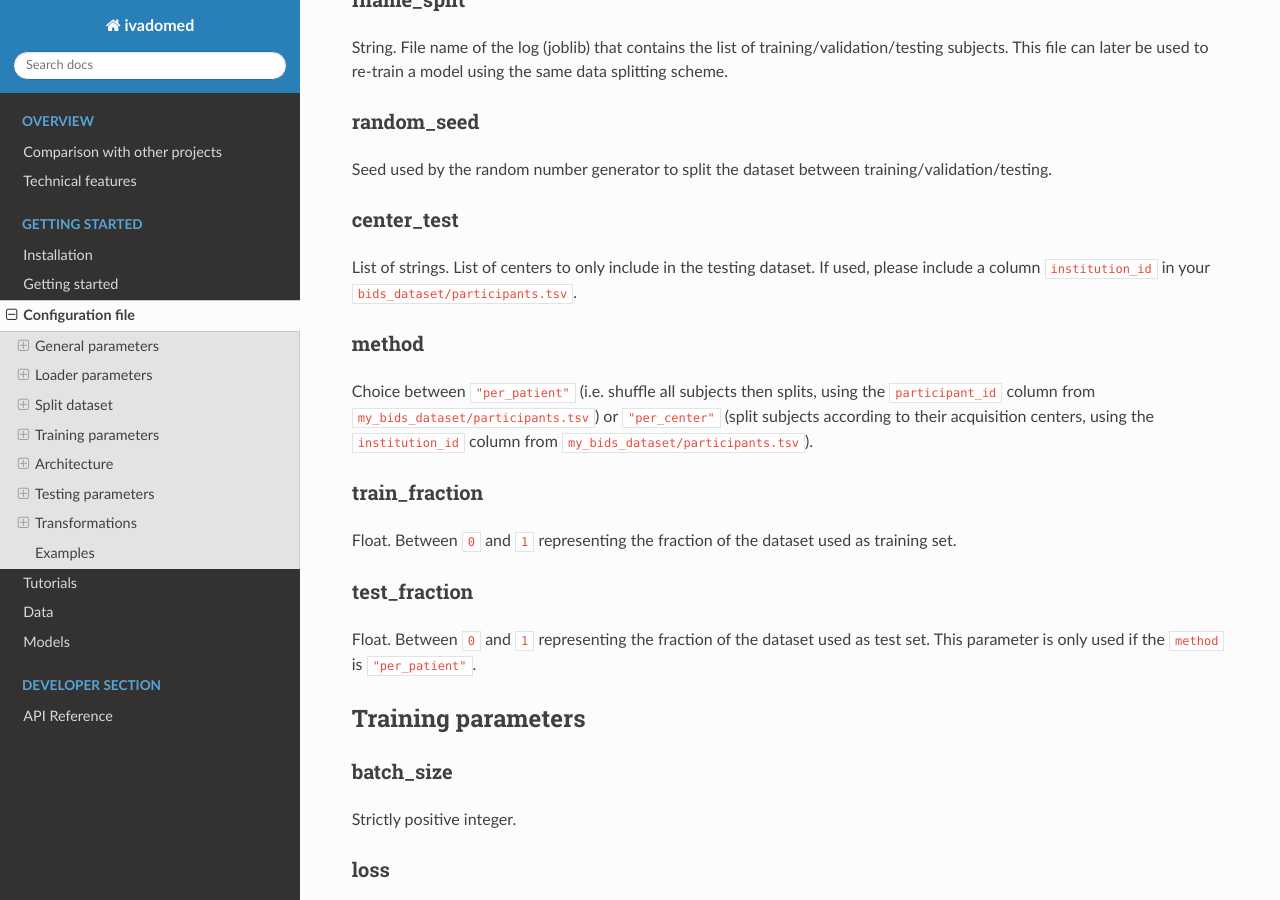
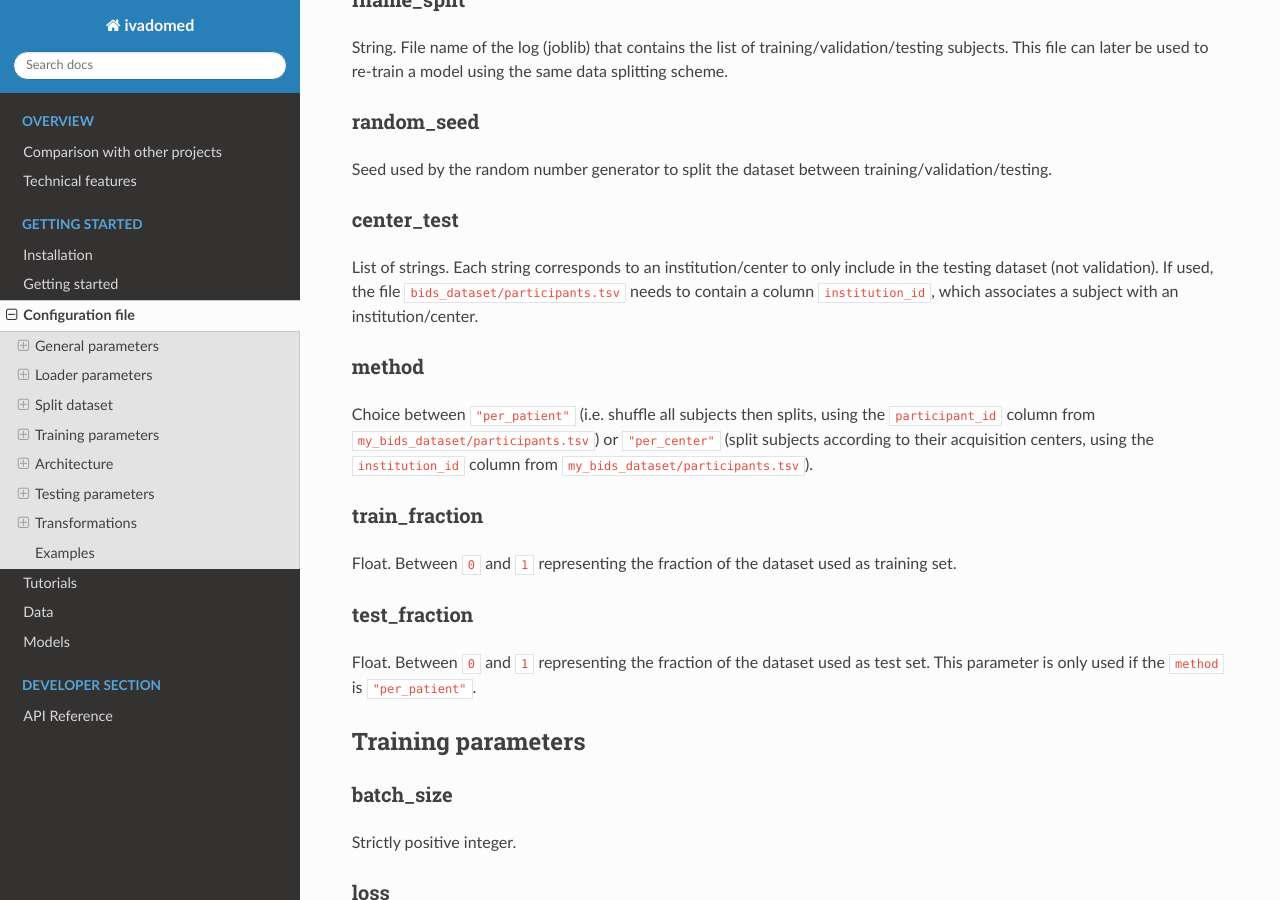
Before and after one commit to ivadomed/ivadomed, a Sphinx documentation site: the page built from docs/source/configuration_file.md, in a window 1280 px wide and 900 px high, scrolled down 1863 px. Built offline with Sphinx 7.4.7 and the Read the Docs theme 2.0.0, drawn with Linux system fonts in a browser that asks for light colours.

Commit message:
Update docs/source/configuration_file.md
Co-authored-by: Julien Cohen-Adad <jcohen@polymtl.ca>

```diff
--- a/docs/source/configuration_file.md
+++ b/docs/source/configuration_file.md
@@ -53,7 +53,7 @@
 Seed used by the random number generator to split the dataset between training/validation/testing.
 
 #### center_test
-List of strings. List of centers to only include in the testing dataset. If used, please include a column `institution_id` in your `bids_dataset/participants.tsv`.
+List of strings. Each string corresponds to an institution/center to only include in the testing dataset (not validation). If used, the file `bids_dataset/participants.tsv` needs to contain a column `institution_id`, which associates a subject with an institution/center.
 
 #### method
 Choice between `"per_patient"` (i.e. shuffle all subjects then splits, using the `participant_id` column from `my_bids_dataset/participants.tsv`) or `"per_center"` (split subjects according to their acquisition centers, using the `institution_id` column from `my_bids_dataset/participants.tsv`).
```
